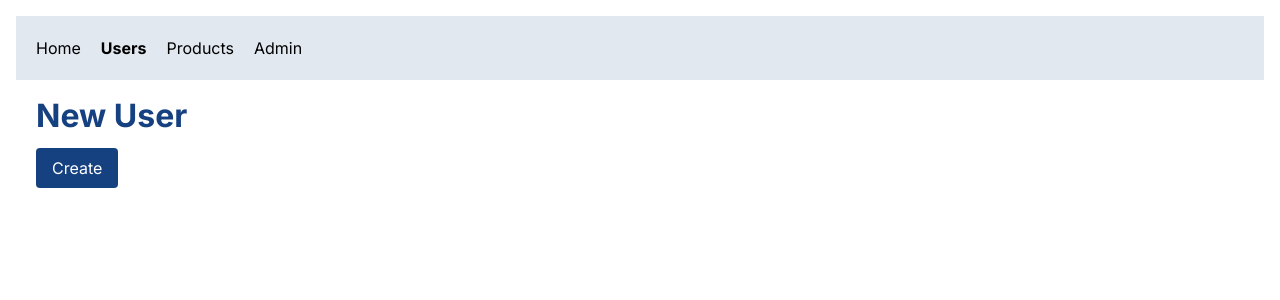
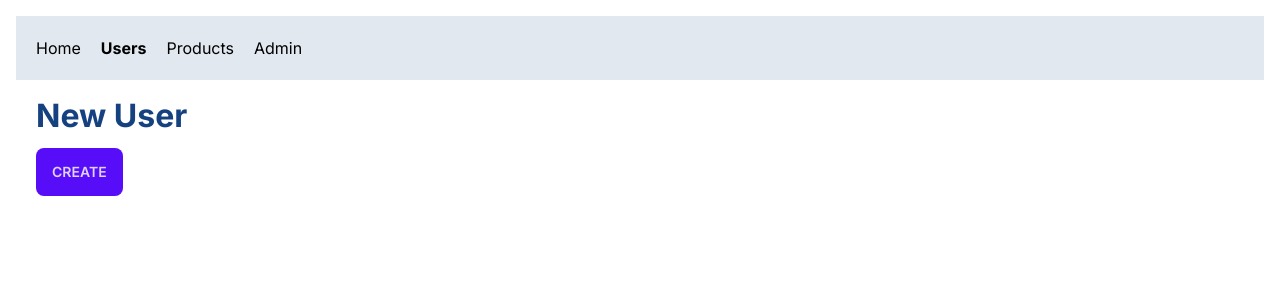
Before and after one commit to Santinni/nextApp, a Next.js app: page /users/new in a window 1280 px wide. Shown: the top 300 px of the page. Built offline with nearby package versions, Linux system fonts and the light colour scheme.

Commit message:
Add: DaisyUI

```diff
--- a/src/app/error.tsx
+++ b/src/app/error.tsx
@@ -12,6 +12,7 @@ const ErrorPage = (props: ErrorPageProps) => {
     "color: red; font-size: 18px; font-weight: bold;",
     error
   )
+
   return (
     <div className="flex flex-col w-full">
       <h1 className="text-center">Error</h1>
--- a/src/components/atoms/Loading/index.tsx
+++ b/src/components/atoms/Loading/index.tsx
@@ -1,7 +1,7 @@
 const Loading = () => {
   return (
     <div className="w-full flex justify-center items-center">
-      <span className="loading loading-dots loading-lg"></span>
+      <span className="loading loading-dots loading-lg">Loading...</span>
     </div>
   )
 }
--- a/tailwind.config.ts
+++ b/tailwind.config.ts
@@ -11,6 +11,6 @@ const config: Config = {
       },
     },
   },
-  plugins: [],
+  plugins: [require("daisyui")],
 }
 export default config
```
